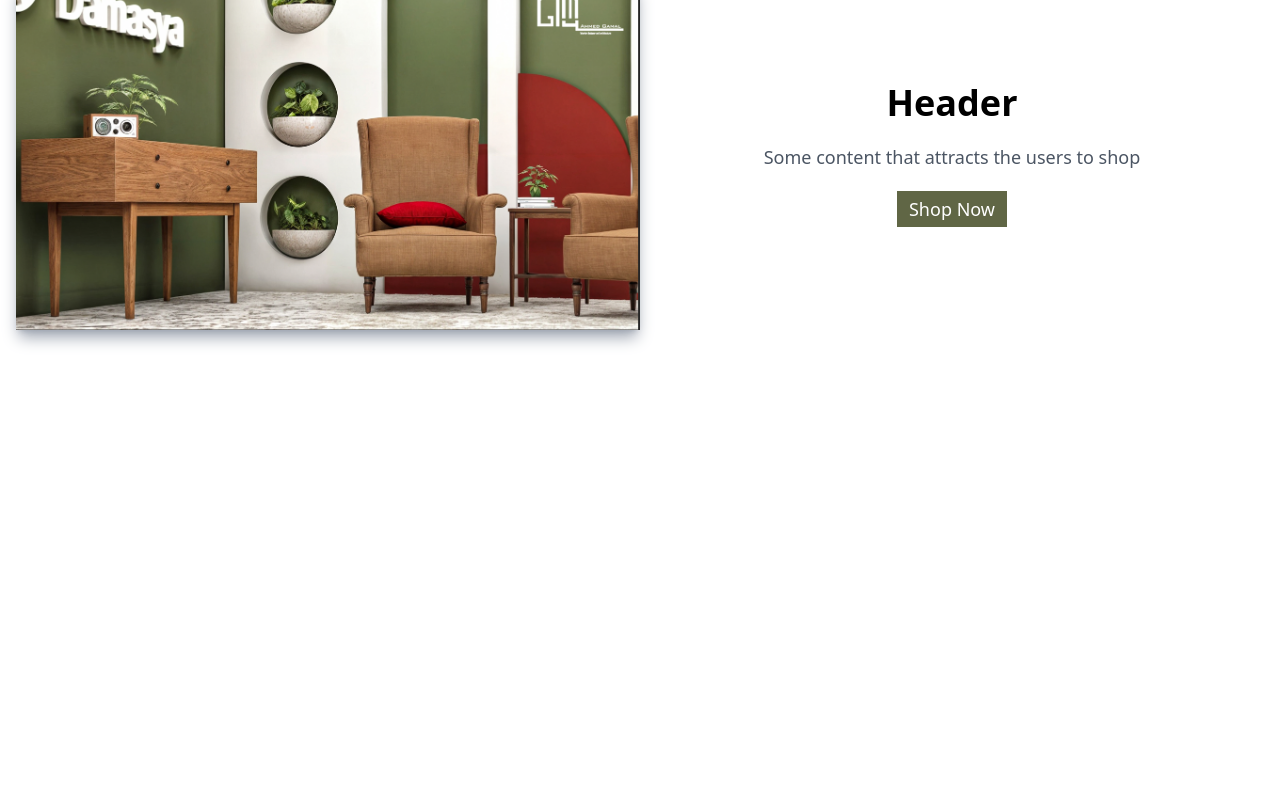
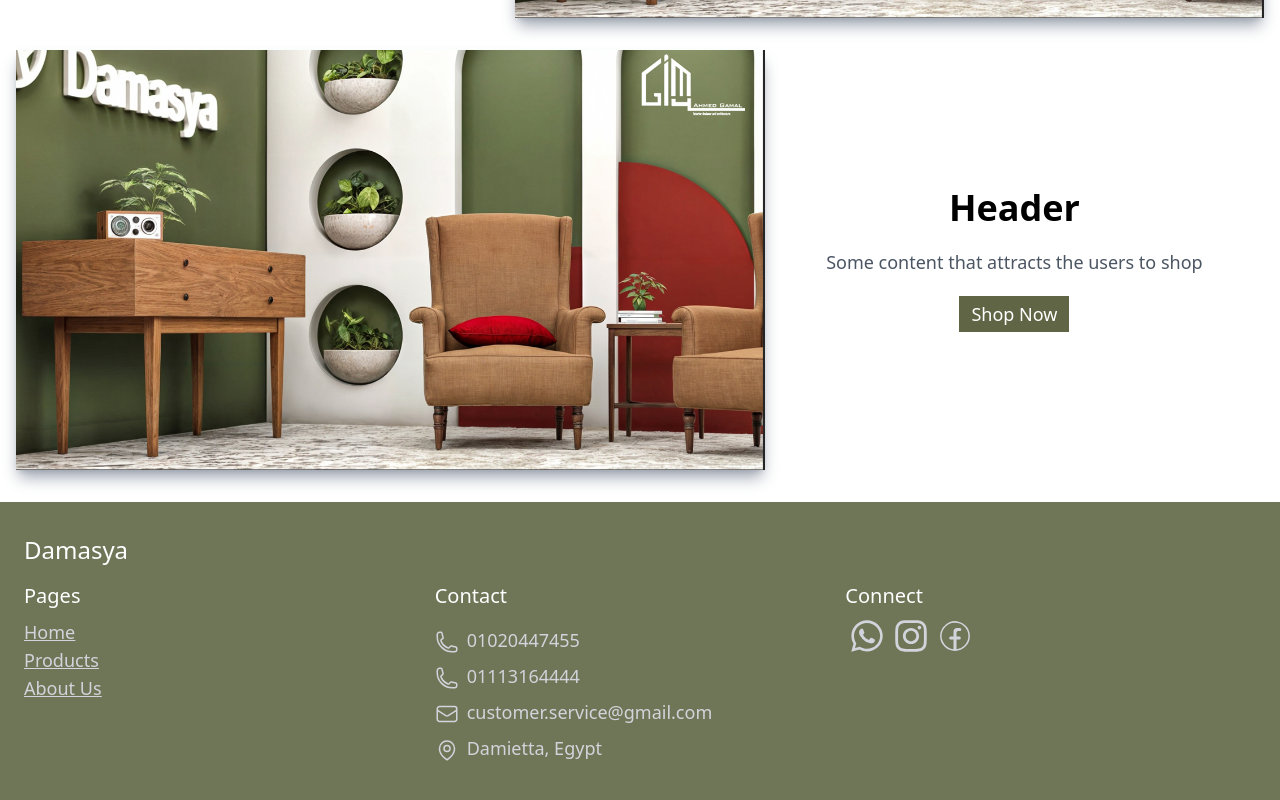
Before and after one commit to ziadabdelaziz/damasya, a React (Vite) app: page / in a window 1280 px wide. Shown: the part 1650-2450 px from the top of the page. Before the commit the page ends 2012 px from the top, so only its background shows below. Built offline with nearby package versions, Linux system fonts and the light colour scheme.

Commit message:
feat: footer and feature section reverse + chore: add react-icons

```diff
--- a/package.json
+++ b/package.json
@@ -17,6 +17,7 @@
     "lucide-react": "^0.427.0",
     "react": "^18.3.1",
     "react-dom": "^18.3.1",
+    "react-icons": "^5.3.0",
     "react-router-dom": "^6.26.0",
     "tailwind-merge": "^2.5.2",
     "tailwindcss-animate": "^1.0.7"
--- a/src/components/home/FeatureSection.tsx
+++ b/src/components/home/FeatureSection.tsx
@@ -1,15 +1,19 @@
 import ChairsImage from '@/assets/chairs.png';
 
-const FeatureSection = () => {
+interface SectionLayout {
+    isReverse: boolean;
+}
+
+const FeatureSection: React.FC<SectionLayout> = ({isReverse}) => {
     return (
         <div>
-            <div className="flex mx-4 my-8 flex-wrap">
-                <span className='relative inline-block shadow-lg shadow-gray-400 w-full md:w-1/2'>
+            <div className={`flex ${isReverse ? 'flex-row-reverse' : ''} mx-4 my-8 flex-wrap`}>
+                <span className='relative inline-block shadow-lg shadow-gray-400 w-full md:w-3/5'>
                     <img src={ChairsImage} alt="chairs"
                          className='object-cover z-10'
                     />
                 </span>
-                <span className='p-5 m-auto md:w-1/2 text-center'>
+                <span className='p-5 m-auto md:w-2/5 text-center'>
                     <p className='text-4xl font-bold mb-5'>Header</p>
                     <p className='text-gray-600'>Some content that attracts the users to shop</p>
                     <button className='mt-5 px-3 py-1 bg-app-secondary text-white hover:drop-shadow-lg hover:bg-opacity-80'>Shop Now</button>
--- /dev/null
+++ b/src/components/home/Footer.tsx
@@ -0,0 +1,63 @@
+import { Link } from "react-router-dom";
+import { FaInstagram, FaWhatsapp } from "react-icons/fa";
+import { CiFacebook } from "react-icons/ci";
+
+const Footer = () => {
+    return (
+        <div className="px-6 py-2 md:py-4 bg-app-secondary/90 text-gray-300">
+            <div className="my-4 text-2xl text-white">Damasya</div>
+            <div className="flex flex-wrap">
+                <span className="inline-block w-full md:w-1/3 mb-8">
+                    <span className="inline-block pb-2 text-xl text-white">Pages</span>
+                    <div className='underline'>
+                        <Link to='/'>Home</Link>
+                    </div>
+                    <div className='underline'>
+                        <Link to='/products'>Products</Link>
+                    </div>
+                    <div className='underline'>
+                        <Link to='/about'>About Us</Link>
+                    </div>
+                </span>
+                <span className="inline-block w-full md:w-1/3 mb-8">
+                    <span className="inline-block pb-2 text-xl text-white">Contact</span>
+                    <div className="my-2">
+                        <svg xmlns="http://www.w3.org/2000/svg" fill="none" viewBox="0 0 24 24" strokeWidth={1.5} stroke="currentColor" className="size-6 inline-block">
+                            <path strokeLinecap="round" strokeLinejoin="round" d="M2.25 6.75c0 8.284 6.716 15 15 15h2.25a2.25 2.25 0 0 0 2.25-2.25v-1.372c0-.516-.351-.966-.852-1.091l-4.423-1.106c-.44-.11-.902.055-1.173.417l-.97 1.293c-.282.376-.769.542-1.21.38a12.035 12.035 0 0 1-7.143-7.143c-.162-.441.004-.928.38-1.21l1.293-.97c.363-.271.527-.734.417-1.173L6.963 3.102a1.125 1.125 0 0 0-1.091-.852H4.5A2.25 2.25 0 0 0 2.25 4.5v2.25Z" />
+                        </svg>
+                        <span className="ml-2">01020447455</span>
+                    </div>
+                    <div className="my-2">
+                        <svg xmlns="http://www.w3.org/2000/svg" fill="none" viewBox="0 0 24 24" strokeWidth={1.5} stroke="currentColor" className="size-6 inline-block">
+                            <path strokeLinecap="round" strokeLinejoin="round" d="M2.25 6.75c0 8.284 6.716 15 15 15h2.25a2.25 2.25 0 0 0 2.25-2.25v-1.372c0-.516-.351-.966-.852-1.091l-4.423-1.106c-.44-.11-.902.055-1.173.417l-.97 1.293c-.282.376-.769.542-1.21.38a12.035 12.035 0 0 1-7.143-7.143c-.162-.441.004-.928.38-1.21l1.293-.97c.363-.271.527-.734.417-1.173L6.963 3.102a1.125 1.125 0 0 0-1.091-.852H4.5A2.25 2.25 0 0 0 2.25 4.5v2.25Z" />
+                        </svg>
+                        <span className="ml-2">01113164444</span>
+                    </div>
+                    <div className="my-2">
+                        <svg xmlns="http://www.w3.org/2000/svg" fill="none" viewBox="0 0 24 24" strokeWidth={1.5} stroke="currentColor" className="size-6 inline-block">
+                            <path strokeLinecap="round" strokeLinejoin="round" d="M21.75 6.75v10.5a2.25 2.25 0 0 1-2.25 2.25h-15a2.25 2.25 0 0 1-2.25-2.25V6.75m19.5 0A2.25 2.25 0 0 0 19.5 4.5h-15a2.25 2.25 0 0 0-2.25 2.25m19.5 0v.243a2.25 2.25 0 0 1-1.07 1.916l-7.5 4.615a2.25 2.25 0 0 1-2.36 0L3.32 8.91a2.25 2.25 0 0 1-1.07-1.916V6.75" />
+                        </svg>
+                        <span className="ml-2">customer.service@gmail.com</span>
+                    </div>
+                    <div className="my-2">
+                        <svg xmlns="http://www.w3.org/2000/svg" fill="none" viewBox="0 0 24 24" strokeWidth={1.5} stroke="currentColor" className="size-6 inline-block">
+                            <path strokeLinecap="round" strokeLinejoin="round" d="M15 10.5a3 3 0 1 1-6 0 3 3 0 0 1 6 0Z" />
+                            <path strokeLinecap="round" strokeLinejoin="round" d="M19.5 10.5c0 7.142-7.5 11.25-7.5 11.25S4.5 17.642 4.5 10.5a7.5 7.5 0 1 1 15 0Z" />
+                        </svg>
+                            <span className="ml-2">Damietta, Egypt</span>
+                    </div>
+                </span>
+                <span className="inline-block w-full md:w-1/3 mb-8">
+                    <span className="inline-block pb-2 text-xl text-white">Connect</span>
+                    <div>
+                        <FaWhatsapp className="inline-block text-4xl mx-1" />
+                        <FaInstagram className="inline-block text-4xl mx-1" />
+                        <CiFacebook className="inline-block text-4xl mx-1" />
+                    </div>
+                </span>
+            </div>
+        </div>
+    );
+}
+
+export default Footer;
--- a/src/components/home/Home.tsx
+++ b/src/components/home/Home.tsx
@@ -1,5 +1,6 @@
 import CategoriesSlider from "./CategoriesSlider";
 import FeatureSection from "./FeatureSection";
+import Footer from "./Footer";
 import Hero from "./Hero";
 
 const Home = () => {
@@ -7,8 +8,9 @@
         <div>
             <Hero />
             <CategoriesSlider />
-            <FeatureSection />
-            <FeatureSection />
+            <FeatureSection isReverse={true} />
+            <FeatureSection isReverse={false} />
+            <Footer />
         </div>
      );
 }
```
Also changed, not shown: 1 other file (tests, documents, lock files or other folders).
